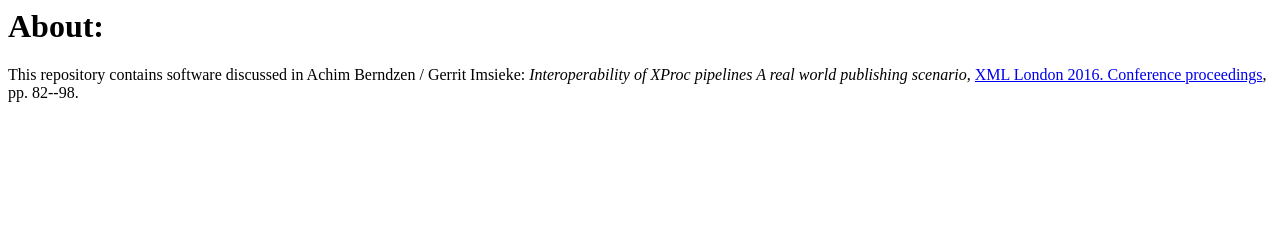
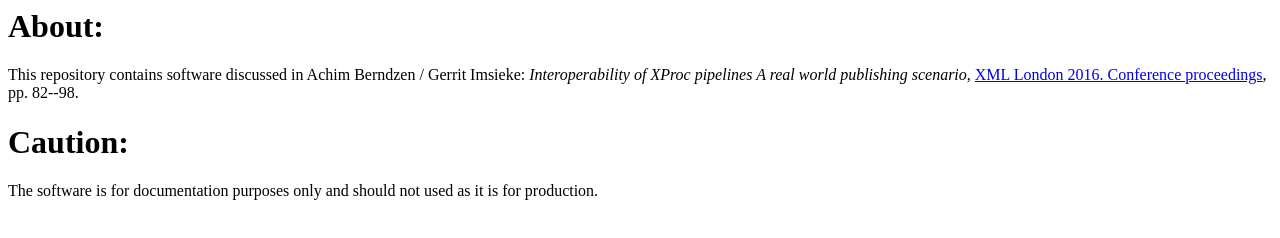
Before and after one commit to xml-project/xproc-interoperability, a plain HTML site: page index.html in a window 1280 px wide. Drawn offline with Linux system fonts and the light colour scheme.

Commit message:
Update index.html

```diff
--- a/index.html
+++ b/index.html
@@ -4,5 +4,8 @@
 <p>This repository contains software discussed in Achim Berndzen / Gerrit Imsieke: <i>Interoperability of XProc pipelines
 A real world publishing scenario</i>, <a href="http://xmllondon.com/2016/xmllondon-2016-proceedings.pdf" target="blank">XML London 2016.
 Conference proceedings</a>, pp.&nbsp;82--98.</p>
+
+<h1>Caution:</h1>
+<p>The software is for documentation purposes only and should not used as it is for production.</p>
 </body>
 </html>
```
